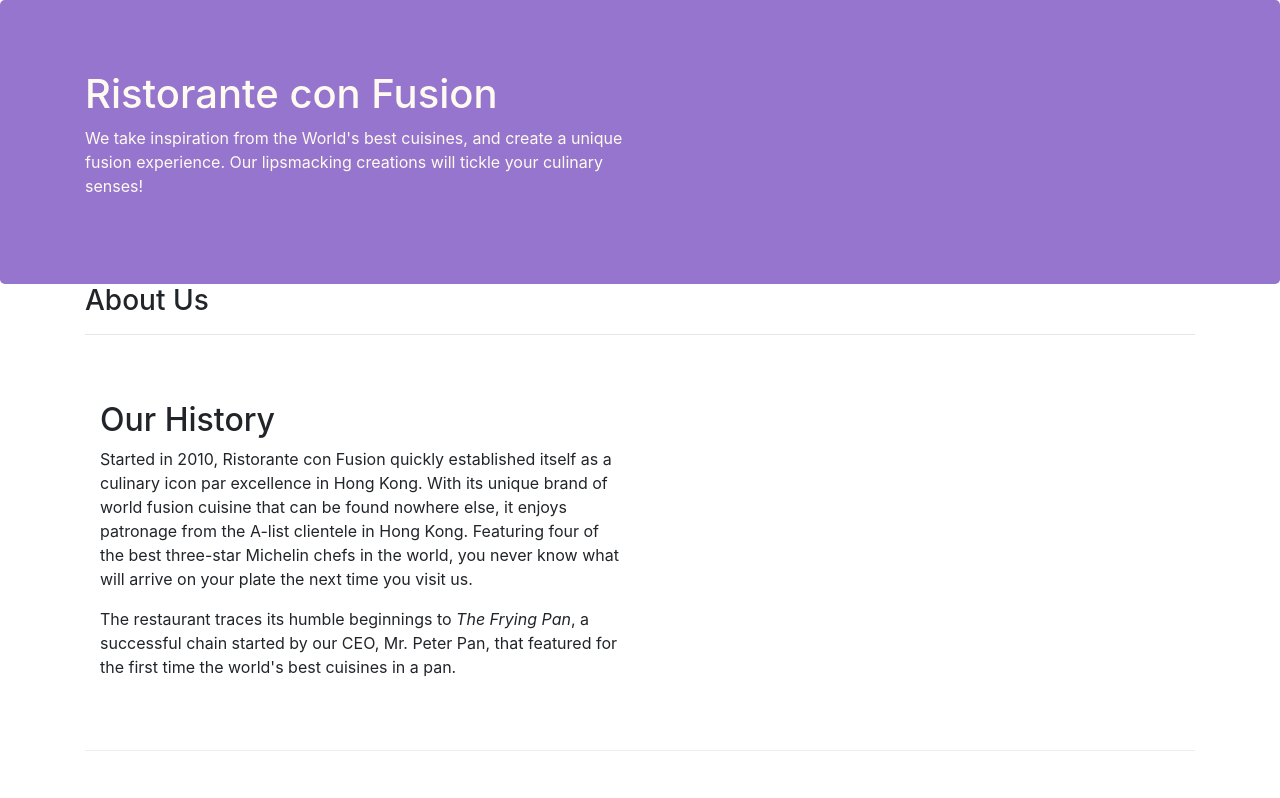
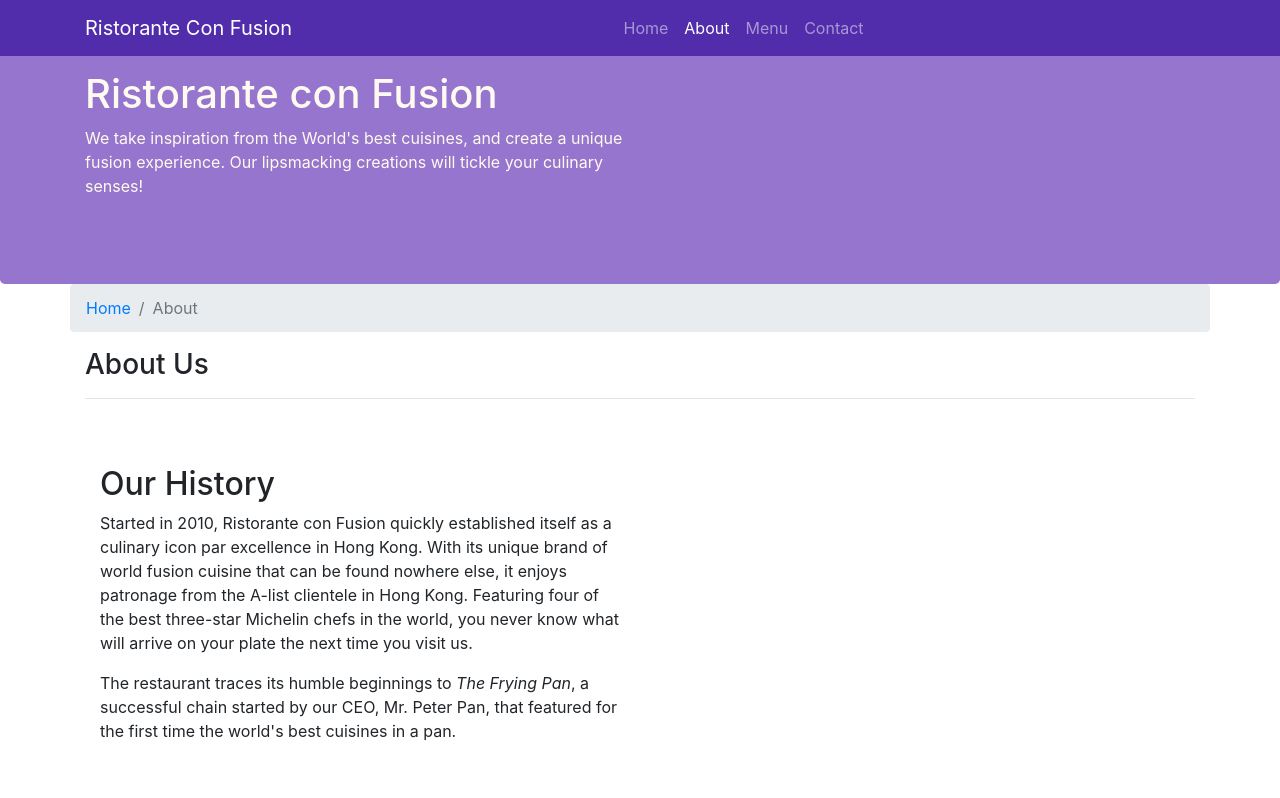
Before and after one commit to faiqalii/BASICWEB, a website: page aboutus.html in a window 1280 px wide. Shown: the top 798 px of the page. Drawn offline with nearby package versions, Linux system fonts and the light colour scheme.

Commit message:
nav bar breadcrumb

```diff
--- a/aboutus.html
+++ b/aboutus.html
@@ -16,6 +16,22 @@
 </head>
 
 <body>
+    <nav class="navbar navbar-dark navbar-expand-sm fixed-top">
+        <div class="container">
+            <button class="navbar-toggler" type="button" data-toggle="collapse" data-target="#Navbar">
+                <span class="navbar-toggler-icon"></span>
+            </button>
+            <div class="collapse navbar-collapse" id="Navbar">
+                <a class="navbar-brand mr-auto" href="#">Ristorante Con Fusion</a>
+                <ul class="navbar-nav mr-auto">
+                    <li class="nav-item"><a class="nav-link" href="./index.html">Home</a></li>
+                    <li class="nav-item active"><a class="nav-link" href="#">About</a></li>
+                    <li class="nav-item"><a class="nav-link" href="#">Menu</a></li>
+                    <li class="nav-item"><a class="nav-link" href="#">Contact</a></li>
+                </ul>
+            </div>
+        </div>
+    </nav>
 
     <header class="jumbotron">
         <div class="container">
@@ -31,8 +47,12 @@
     </header>
 
     <div class="container">
-        <div>
-            <div>
+        <div class="row">
+            <ol class="col-12 breadcrumb">
+                <li class="breadcrumb-item"><a href="./index.html" >Home</a></li>
+                <li class="breadcrumb-item active">About</li>
+            </ol>
+            <div class="col-12">
                <h3>About Us</h3>
                <hr>
             </div>
@@ -71,7 +91,7 @@
                 <div class="col-4 offset-1 col-sm-2">
                     <h5>Links</h5>
                     <ul class="list-unstyled">
-                        <li><a href="#">Home</a></li>
+                        <li><a href="./index.html">Home</a></li>
                         <li><a href="#">About</a></li>
                         <li><a href="#">Menu</a></li>
                         <li><a href="#">Contact</a></li>
--- a/css/styles.css
+++ b/css/styles.css
@@ -28,3 +28,12 @@
     color: #0F0F0F;
     font-size: 80%;
 }
+
+.body{
+    padding: 50px 0px 0px 0px;
+    z-index: 0;
+}
+
+.navbar-dark{
+    background-color: #512DAB;
+}
```
Also changed, not shown: index.html (+16 -0 lines).
